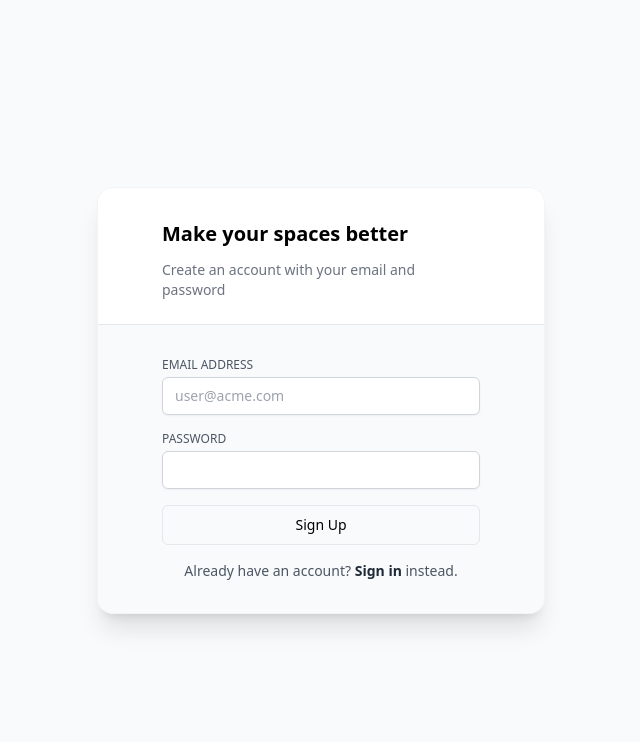
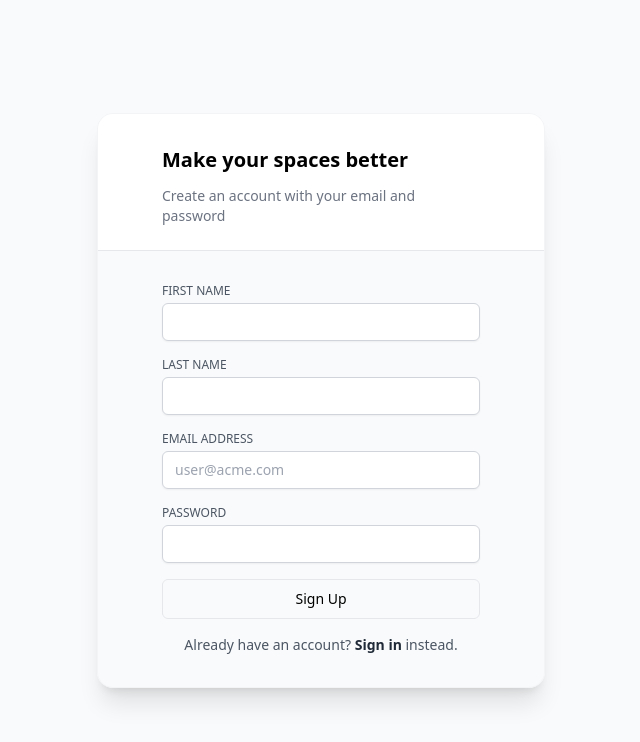
Before and after one commit to Logistics21/biophilic-design, a Next.js app: page /register in a window 1280 px wide. Shown: the top 742 px of the page, without its empty margins (319-959 px from the left). Built offline with nearby package versions, Linux system fonts and the light colour scheme.

Commit message:
Add firstName & lastName to create user

```diff
--- a/app/form.tsx
+++ b/app/form.tsx
@@ -10,6 +10,37 @@ export function Form({
       action={action}
       className="flex flex-col space-y-4 bg-gray-50 px-4 py-8 sm:px-16"
     >
+      <div>
+        <label
+          htmlFor="firstName"
+          className="block text-xs text-gray-600 uppercase"
+        >
+          First Name
+        </label>
+        <input
+          id="firstName"
+          name="firstName"
+          type="firstName"
+          autoComplete="firstName"
+          required
+          className="mt-1 block w-full appearance-none rounded-md border border-gray-300 px-3 py-2 placeholder-gray-400 shadow-sm focus:border-black focus:outline-none focus:ring-black sm:text-sm"
+        />
+      </div>
+      <div>
+        <label
+          htmlFor="lastName"
+          className="block text-xs text-gray-600 uppercase"
+        >
+          Last Name
+        </label>
+        <input
+          id="lastName"
+          name="lastName"
+          type="lastName"
+          required
+          className="mt-1 block w-full appearance-none rounded-md border border-gray-300 px-3 py-2 placeholder-gray-400 shadow-sm focus:border-black focus:outline-none focus:ring-black sm:text-sm"
+        />
+      </div>
       <div>
         <label
           htmlFor="email"
--- a/app/register/page.tsx
+++ b/app/register/page.tsx
@@ -5,22 +5,24 @@ import { createUser, getUser } from 'app/db';
 import { SubmitButton } from 'app/submit-button';
 
 export default function Login() {
-  // async function register(formData: FormData) {
-  //   'use server';
-  //   let email = formData.get('email') as string;
-  //   let password = formData.get('password') as string;
-  //   let user = await getUser(email);
+  async function register(formData: FormData) {
+    'use server';
 
-  //   if (user.length > 0) {
-  //     return 'User already exists'; // TODO: Handle errors with useFormStatus
-  //   } else {
-  //     await createUser(email, password);
-  //     redirect('/login');
-  //   }
-  // }
+    const newUser = {
+      email: formData.get('email') as string,
+      password: formData.get('password') as string,
+      firstName: formData.get('firstName') as string,
+      lastName:  formData.get('lastName') as string
+    }
 
-  const register = async () => {
-    'use server'
+    const user = await getUser(newUser.email)
+
+    if (user.length > 0) {
+      return 'User already exists'; // TODO: Handle errors with useFormStatus
+    } else {
+      await createUser(newUser);
+      redirect('/login');
+    }
   }
 
   return (
```
